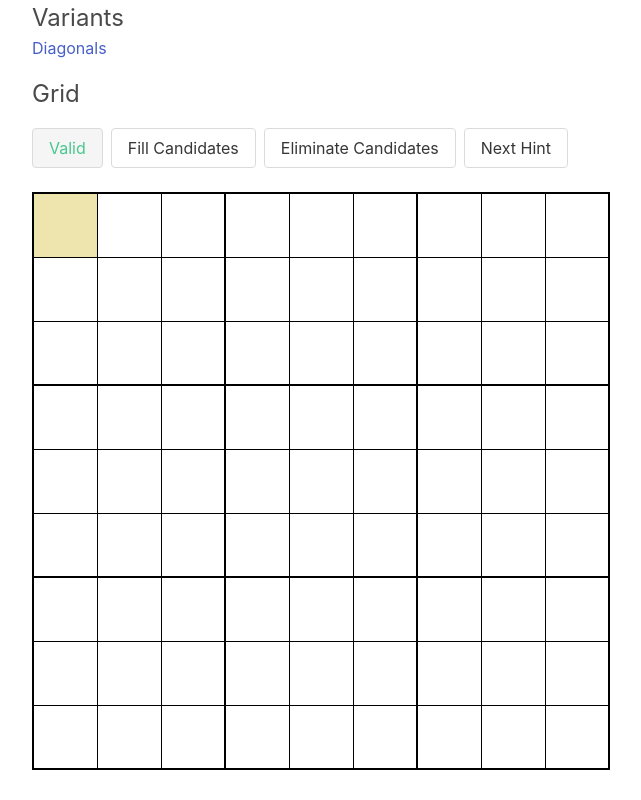
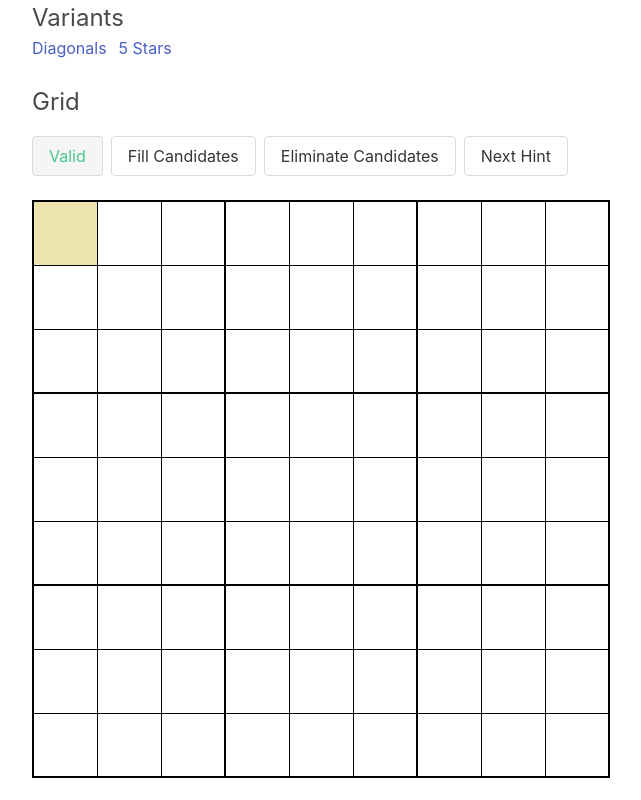
Before and after one commit to cypressious/vue3-sudoku-solver, a Vue app: page / in a window 1280 px wide. Shown: the whole page, without its empty margins (32-673 px from the left). Built offline with nearby package versions, Linux system fonts and the light colour scheme.

Commit message:
add template

```diff
--- a/src/App.vue
+++ b/src/App.vue
@@ -2,8 +2,21 @@
     <div class="container">
         <h2 class="is-size-4">Variants</h2>
 
-        <div clasS="mb-4">
-            <a href="/?digits=__5___6__+_4_6___2_+3___7___5+_2___6___+__1___3__+___4___6_+5___3___1+_9___2_4_+__8___5__">Diagonals</a>
+        <div class="level">
+          <div class="level-left">
+              <div class="level-item">
+                  <a
+                     href="/?digits=__5___6__+_4_6___2_+3___7___5+_2___6___+__1___3__+___4___6_+5___3___1+_9___2_4_+__8___5__">
+                      Diagonals
+                  </a>
+              </div>
+              <div class="level-item">
+                  <a
+                     href="/?digits=_6__5___3+____12_56+4_5_7621_+327584_6_+_4_267__5+856_3___2+_9__2_6__+__8_4____+_1__9_5__">5
+                      Stars
+                  </a>
+              </div>
+          </div>
         </div>
 
         <h2 class="is-size-4">Grid</h2>
@@ -16,7 +29,7 @@
 
 <script lang="ts">
 import { defineComponent } from 'vue'
-import Grid from "./components/Grid.vue";
+import Grid from './components/Grid.vue'
 
 export default defineComponent({
     name: 'App',
```
